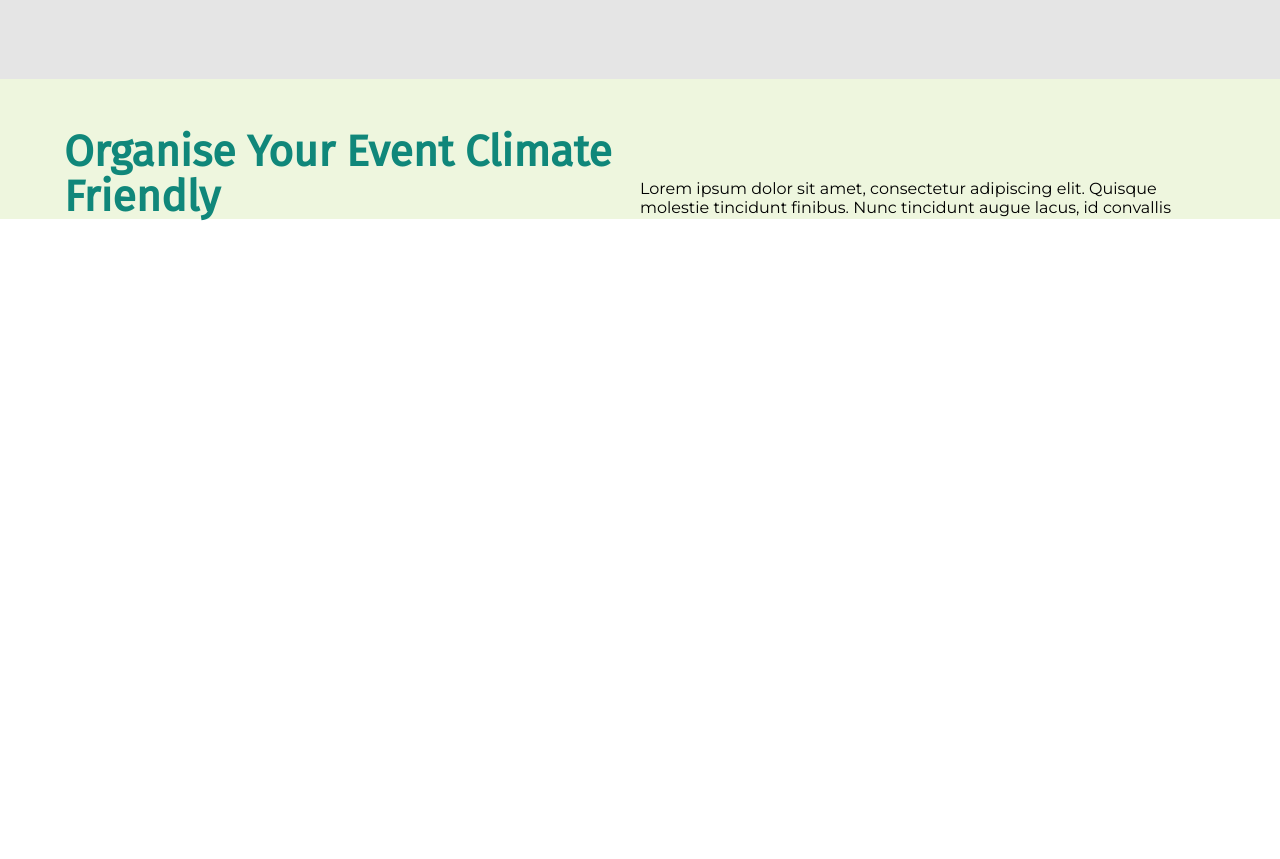
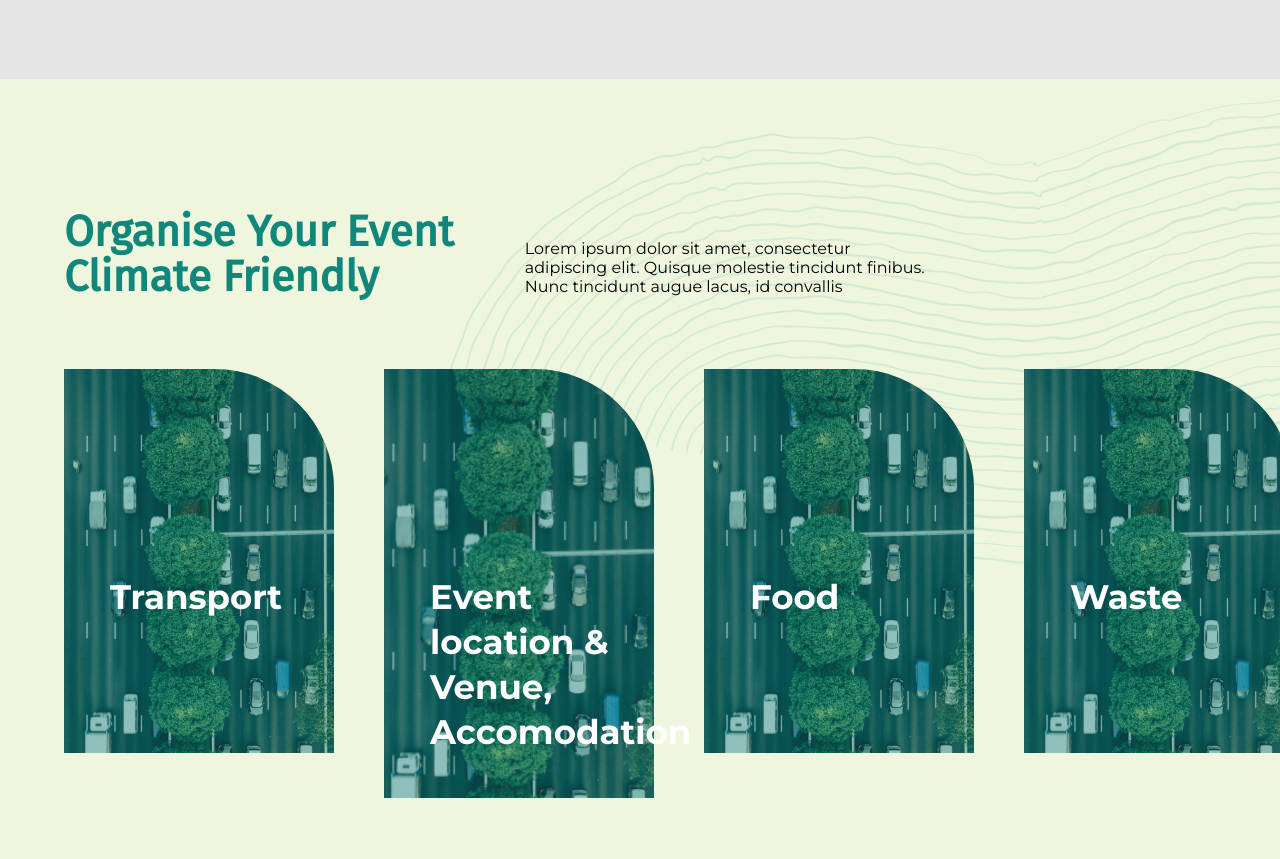
Before and after one commit to BRIGHT-full-service-digital-agency/climate-website, a website: page index.html in a window 1280 px wide. Shown: the part 1941-2800 px from the top of the page. Before the commit the page ends 2163 px from the top, so only its background shows below. Drawn offline with Linux system fonts and the light colour scheme.

Commit message:
almost completed fourth section

```diff
--- a/index.html
+++ b/index.html
@@ -55,7 +55,7 @@
                     <div class="col-text">
                         <h1>Welcome to <br>Organizing climate-friendly<br> events</h1>
                         <p>Lorem ipsum dolor sit amet, consectetur adipiscing elit.<br> Aenean lectus libero, pretium ac convallis non, vestibulum <br>quis diam. Nunc convallis felis at odio vehicula</p>
-                        <button class="download-button">Download Full Guide<img src="pictures/Group.svg"></button>
+                        <button class="download-button"><span>Download Full Guide</span><img src="pictures/Group.svg"></button>
                     </div>
                     <div class="col-image">
                         <img class="background-img" src="pictures/background-picture.png">
@@ -135,6 +135,7 @@
             <div class="line"></div>
         </section>
         <section class="fourthSection">
+            <img src="pictures/Group 12.svg" class="background-image">
             <div class="wrap">
                 <div class="row">
                     <div class="first-header-text-col">
@@ -143,6 +144,36 @@
                     <div class="second-header-text-col">
                         <p>Lorem ipsum dolor sit amet, consectetur adipiscing elit. Quisque molestie tincidunt finibus. Nunc tincidunt augue lacus, id convallis</p>
                     </div>
+                    <div class="picture-row">
+                        <div class="col">
+                            <div class="image-c">
+                                <img src="pictures/image 14.jpg">
+                                <div class="filter"></div>
+                                <h3>Transport</h3>
+                            </div>
+                        </div>
+                        <div class="col">
+                            <div class="image-c">
+                                <img src="pictures/image 14.jpg">
+                                <div class="filter"></div>
+                                <h3>Event location & Venue, Accomodation</h3>
+                            </div>
+                        </div>
+                        <div class="col">
+                            <div class="image-c">
+                                <img src="pictures/image 14.jpg">
+                                <div class="filter"></div>
+                                <h3>Food</h3>
+                            </div>
+                        </div>
+                        <div class="col">
+                            <div class="image-c">
+                                <img src="pictures/image 14.jpg">
+                                <div class="filter"></div>
+                                <h3>Waste</h3>
+                            </div>
+                        </div>
+                    </div>
                 </div>
             </div>
         </section>
--- a/src/sass/bloki/_firstSection.scss
+++ b/src/sass/bloki/_firstSection.scss
@@ -96,6 +96,14 @@
         &:hover{
             opacity: 0.8;
         }
+        span{
+            font-family: 'Montserrat';
+            font-style: normal;
+            font-weight: 500;
+            font-size: 15px;
+            line-height: 30px;
+            color: #10877A;
+        }
 
     }
 }
--- a/src/sass/bloki/_fourthSection.scss
+++ b/src/sass/bloki/_fourthSection.scss
@@ -1,4 +1,14 @@
 .fourthSection{
+    padding-top: 80px;
+    position: relative;
+    .background-image{
+        top: -30%;
+        right: -30%;
+        height: 130%;
+        width: 100vw;
+        position: absolute;
+    }
+    overflow: hidden;
     width: 100%;
     background: rgba(172, 209, 93, 0.2);
     left: 0;
@@ -12,11 +22,63 @@
         line-height: 45px;
         color: #10877A;
     }
+    .picture-row{
+        padding-bottom: 153px;
+        padding-top: 70px;
+        display: flex;
+        width: 100vw;
+        margin-left: -50px;
+        .col {
+            position: relative;
+            width: 25vw;
+            padding-left: 50px;
+            .image-c{
+                padding-top: 206px;
+                padding-right: 35px;
+                padding-left: 46px;
+                padding-bottom: 43px;
+                position: relative;
+                h3{
+                    display: block;
+                    min-height: 135px;
+                    position: relative;
+                    font-family: 'Montserrat';
+                    font-style: normal;
+                    font-weight: 700;
+                    font-size: 34px;
+                    line-height: 45px;
+                    color: #FFFFFF;
+                }
+                img{
+                    border-radius: 0px 120px 0px 0px;
+                    top: 0;
+                    left: 0;
+                    position: absolute;
+                    width: 100%;
+                    height: 100%;
+                    object-fit: cover;
+
+                }
+                .filter{
+                    background: rgba(16, 135, 122, 0.4);
+                    top: 0;
+                    left: 0;
+                    position: absolute;
+                    width: 100%;
+                    height: 100%;
+                    border-radius: 0px 120px 0px 0px;
+                }
+            }
+        }
+    }
     .first-header-text-col{
-        width: 50%;
+        width: 40%;
     }
     .second-header-text-col{
-        padding-top: 100px;
+        padding-top: 80px;
         width: 50%;
+        p{
+            width: 70%;
+        }
     }
 }
```
Also changed, not shown: dist/app.css, dist/images/bulta.svg (deleted), pictures/Group 12.svg (added), pictures/Group 19.svg (added), pictures/Group 4.svg (added), pictures/image 14.jpg (added).
